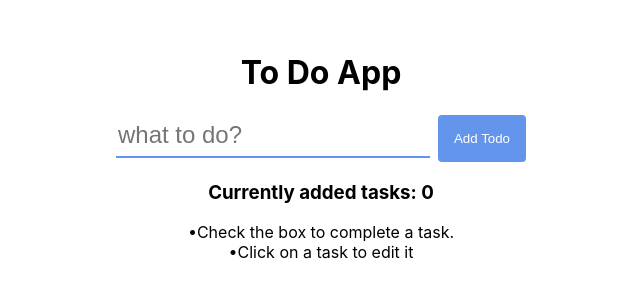
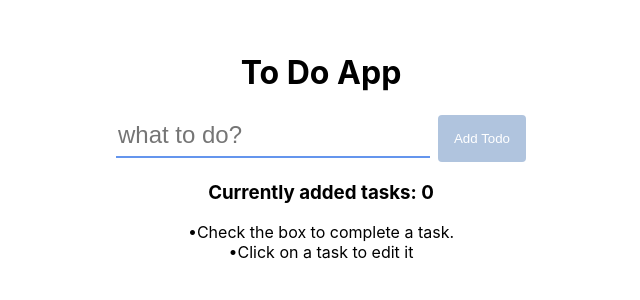
Before and after one commit to YaseenChauhan/todo-app, a React (Create React App) app: page / in a window 1280 px wide. Shown: the top 300 px of the page, without its empty margins (319-959 px from the left). Built offline with nearby package versions, Linux system fonts and the light colour scheme.

Commit message:
enable / disable button

```diff
--- a/src/containers/AddTodo.js
+++ b/src/containers/AddTodo.js
@@ -1,19 +1,35 @@
-import React from 'react'
+import React, { useState, useEffect } from 'react'
 import { connect } from 'react-redux'
 import { addTodo } from '../actions'
 
 const AddTodo = ({ dispatch }) => {
-    let input
-
+    let [input, setInput] = useState('')
+    const [disabled, setDisabled] = useState(true)
+    useEffect(() => {
+        if (input) {
+            setDisabled(false)
+        } else {
+            setDisabled(true)
+        }
+    }, [input]);
     return (
         <div className="add-todo-container">
             <form onSubmit={e => {
                 e.preventDefault();
-                dispatch(addTodo(input.value))
-                input.value = ''
+                dispatch(addTodo(input))
+                setInput('')
             }}>
-            <input type="text" ref={value => input = value} className="add-todo-input" placeholder="what to do?" />
-            <button type="submit" className="add-todo">
+            <input
+                type="text"
+                onChange={ e => {
+                    setInput(e.target.value)
+
+                }}
+                value={input}
+                className="add-todo-input"
+                placeholder="what to do?"
+            />
+            <button type="submit" className="add-todo" disabled={disabled}>
                 Add Todo
             </button>
             </form>
--- a/src/index.css
+++ b/src/index.css
@@ -38,6 +38,11 @@ code {
   margin-left: 0.5rem;
 }
 
+.add-todo-container .add-todo:disabled{
+  background: lightsteelblue;
+  cursor: auto;
+}
+
 .todo-app-container .todo{
   display: flex;
   justify-content: space-between;
```
